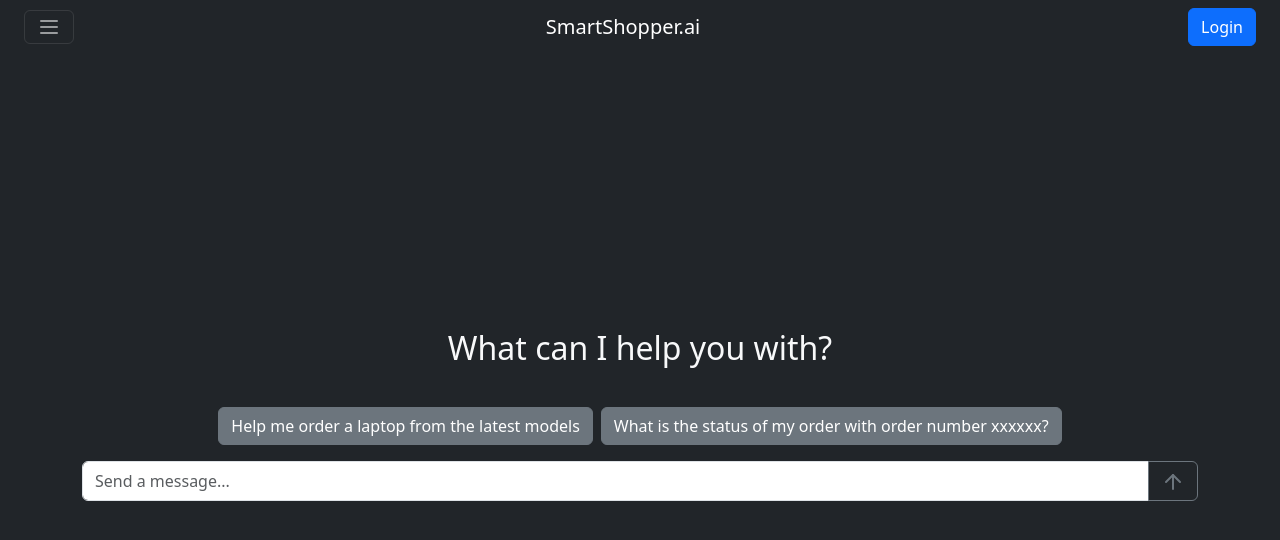
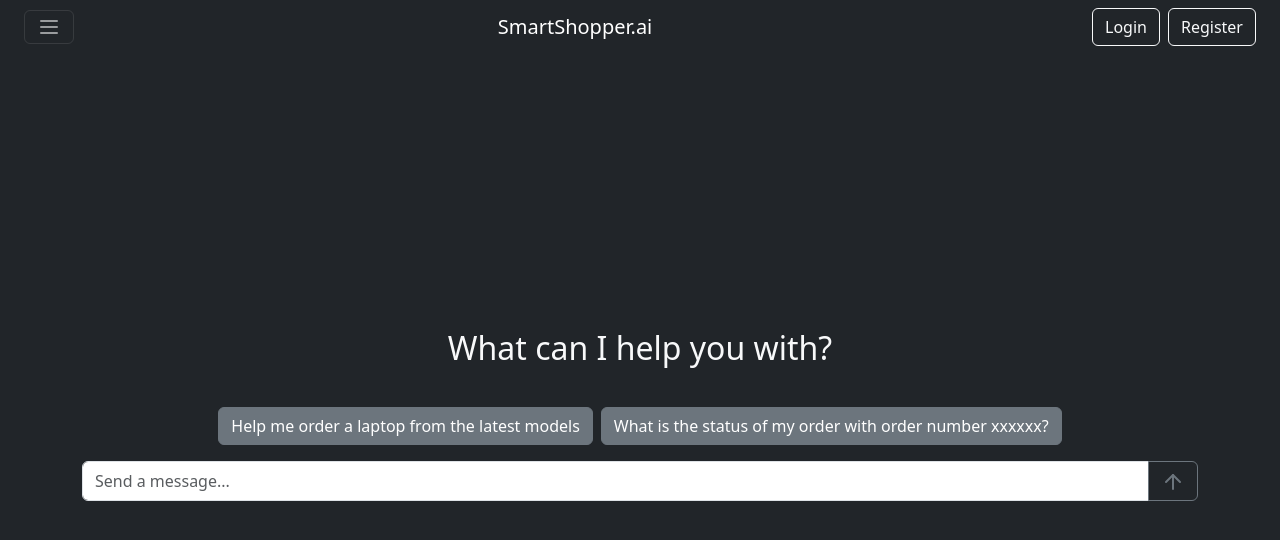
Before and after one commit to RahulPPrabhu/smart-shopper.ai, a Next.js app: page / in a window 1280 px wide. Shown: the top 540 px of the page. Built offline with nearby package versions, Linux system fonts and the light colour scheme.

Commit message:
Added Sign-in Sign-up feature

```diff
--- a/components/chat-ui/Chat.tsx
+++ b/components/chat-ui/Chat.tsx
@@ -15,7 +15,8 @@
                     </button>
                     <span className="navbar-brand mb-0 h1">SmartShopper.ai</span>
                     <div>
-                        <button className="btn btn-primary">Login</button>
+                        <button className="btn btn-outline-light me-2">Login</button>
+                        <button className="btn btn-outline-light">Register</button>
                     </div>
                 </div>
             </nav>
```
